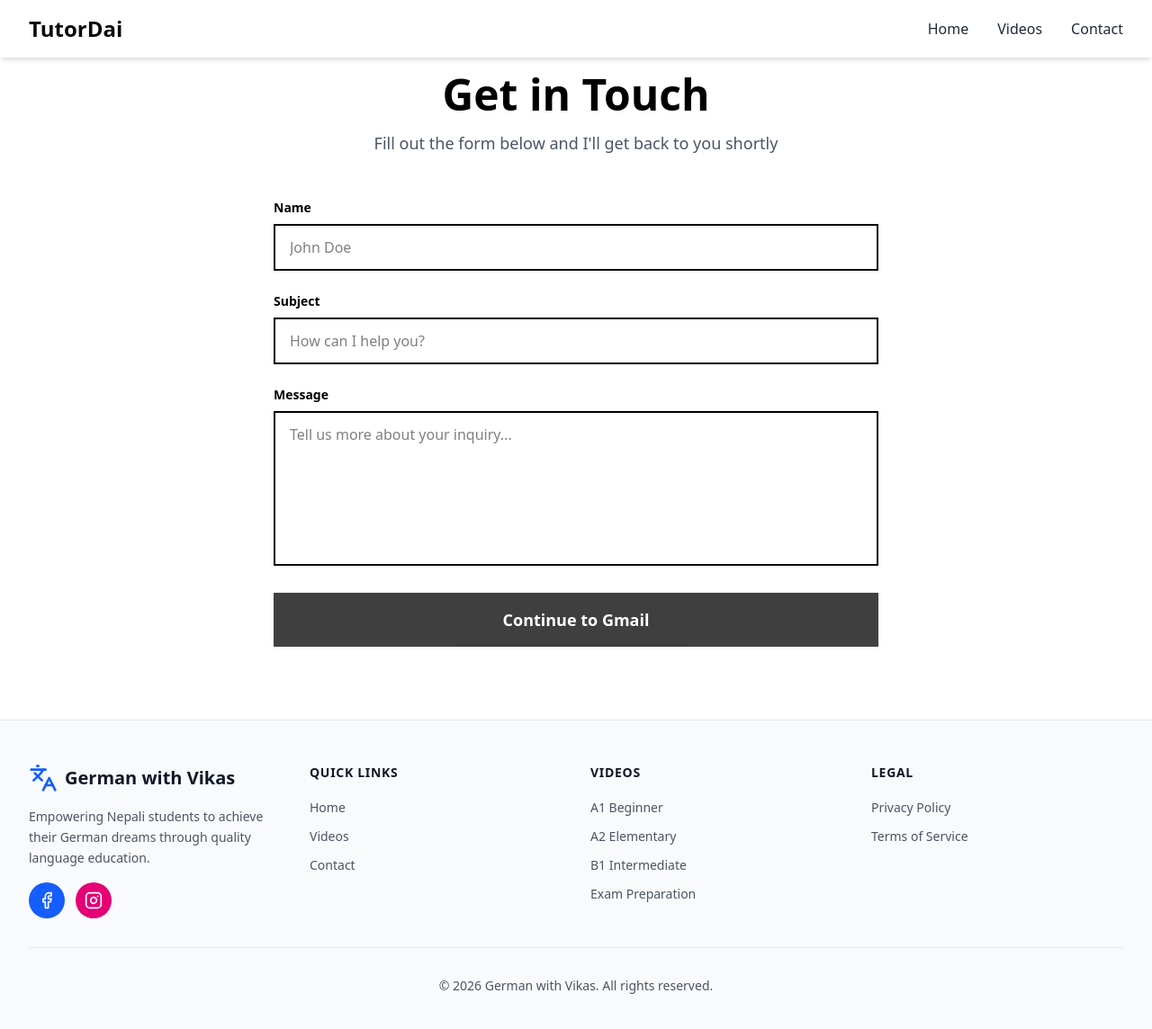
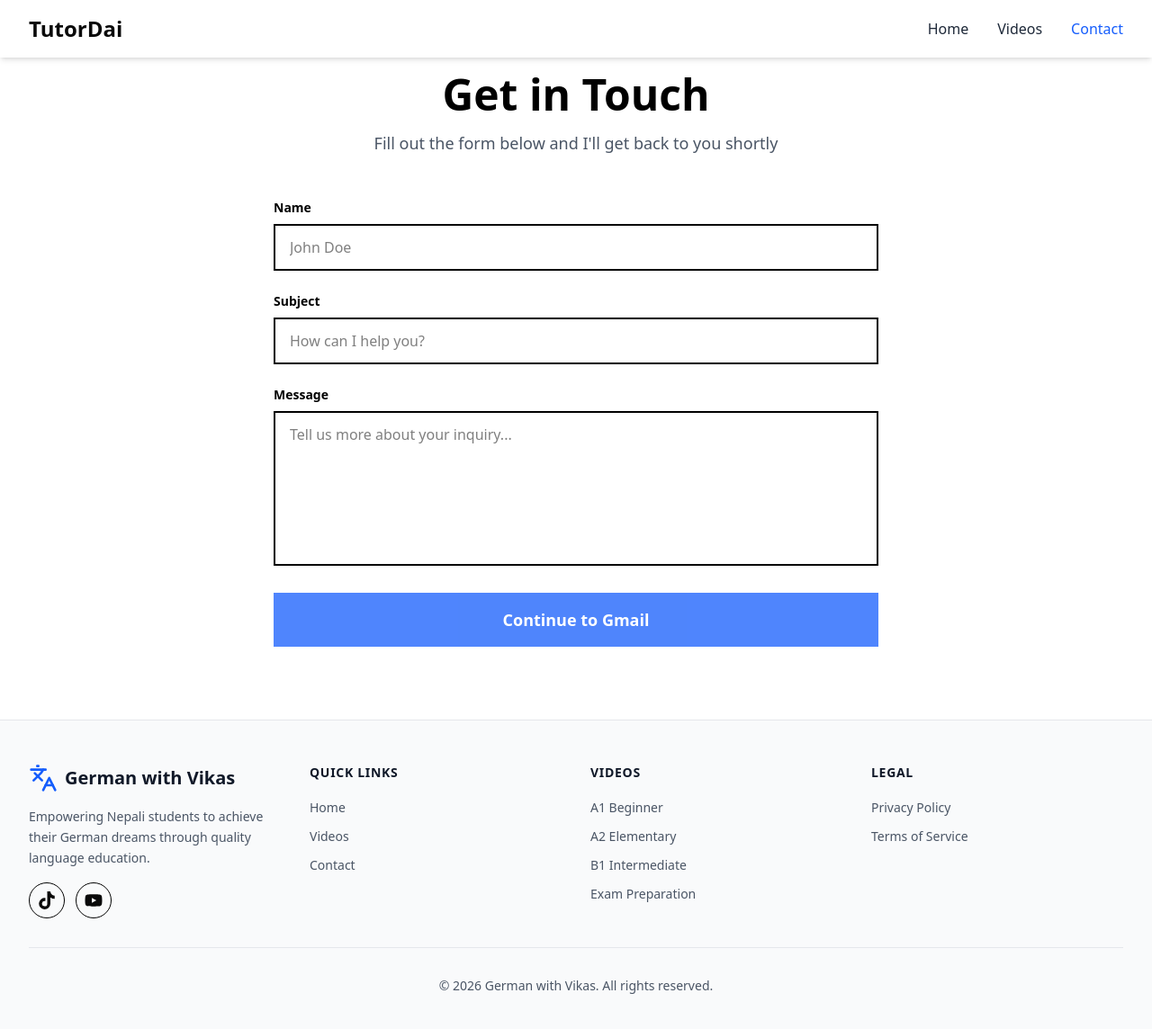
Before and after one commit to SuprimKhatri77/tutor-video, a Next.js app: page /contact in a window 1280 px wide. Shown: the top 1144 px of the page at 90% size. Built offline with nearby package versions, Linux system fonts and the light colour scheme.

Commit message:
Created a not found page, some responsive issues fixed, navbar smooth animation setup for small screen

```diff
--- a/components/Footer.tsx
+++ b/components/Footer.tsx
@@ -1,5 +1,6 @@
-import { Facebook, Instagram, Languages } from "lucide-react";
+import {  Languages } from "lucide-react";
 import Link from "next/link";
+import {  FaTiktok, FaYoutube } from "react-icons/fa";
 
 const Quick_Links_Items = [
   {
@@ -14,6 +15,29 @@ const Quick_Links_Items = [
   {
     label: "Contact",
     link: "/contact",
+  },
+];
+
+const Legal_Item_Links = [
+  {
+    label: "Privacy Policy",
+    link: "/privacy-policy",
+  },
+  {
+    label: "Terms of Service",
+    link: "/terms-of-service",
+  }
+];
+
+
+const Social_Items = [
+  {
+    link: "https://www.tiktok.com/@tutordai?is_from_webapp=1&sender_device=pc",
+    icon: FaTiktok,
+  },
+  {
+    link: "https://youtube.com/@tutordai?si=M6O0CwELOJgEROFv",
+    icon: FaYoutube,
   },
 ];
 
@@ -35,18 +59,20 @@ export const Footer = () => {
               quality language education.
             </p>
             <div className="flex space-x-3">
-              <a
-                href="#"
-                className="w-10 h-10  bg-blue-600 text-white rounded-full flex items-center justify-center transition"
+              {
+                Social_Items.map((item)=>{
+                const Icon = item.icon
+                return  <a
+                key={item.link}
+                href={item.link}
+                target="_blank"
+                rel="noopener noreferrer"
+                className="w-10 h-10  border-black border rounded-full flex items-center justify-center transition"
               >
-                <Facebook className="h-5 w-5" />
+                <Icon className="h-5 w-5" />
               </a>
-              <a
-                href="#"
-                className="w-10 h-10  bg-pink-600 text-white rounded-full flex items-center justify-center transition"
-              >
-                <Instagram className="h-5 w-5" />
-              </a>
+                })
+              }
             </div>
           </div>
 
@@ -116,22 +142,16 @@ export const Footer = () => {
               Legal
             </h3>
             <ul className="space-y-2">
-              <li>
-                <a
-                  href="#"
-                  className="text-gray-600 hover:text-blue-600 transition text-sm"
-                >
-                  Privacy Policy
-                </a>
-              </li>
-              <li>
-                <a
-                  href="#"
-                  className="text-gray-600 hover:text-blue-600 transition text-sm"
-                >
-                  Terms of Service
-                </a>
-              </li>
+              {Legal_Item_Links.map((item) => (
+                <li key={item.label}>
+                  <Link
+                    href={item.link}
+                    className="text-gray-600 hover:text-blue-600 transition text-sm"
+                  >
+                    {item.label}
+                  </Link>
+                </li>
+              ))}
             </ul>
           </div>
         </div>
--- a/components/Header.tsx
+++ b/components/Header.tsx
@@ -2,9 +2,11 @@
 import { useState } from "react";
 import { Menu, X } from "lucide-react";
 import Link from "next/link";
-import { motion } from "framer-motion";
+import { AnimatePresence, motion } from "framer-motion";
+import { usePathname } from "next/navigation";
+import { cn } from "@/lib/utils";
 const MotionLink = motion(Link);
-
+// for nav items keep the link as relative path , ( don't use / infront of link ) if use: it break the active nav item
 const NAV_ITEMS: { label: string; link: string }[] = [
   {
     label: "Home",
@@ -17,7 +19,7 @@ const NAV_ITEMS: { label: string; link: string }[] = [
 
   {
     label: "Contact",
-    link: "/contact",
+    link: "contact",
   },
 ];
 
@@ -26,6 +28,9 @@ export const Header = () => {
 
   const toggleMenu = () => setIsOpen(!isOpen);
 
+  const location = usePathname()
+  const currentPath = location.split("/")[1];
+  console.log(currentPath)
   return (
     <motion.header
       initial={{ y: -70 }}
@@ -45,7 +50,7 @@ export const Header = () => {
             <Link
               key={nav.label}
               href={nav.link}
-              className="relative text-gray-800 font-medium hover:text-blue-500 transition"
+              className={cn("text-gray-800 font-medium hover:text-blue-500 transition", nav.link.toLowerCase() === currentPath.toLowerCase() ? "text-blue-600": nav.label  === "Home" && currentPath === "" && "text-blue-600")}
             >
               {nav.label}
               <span className="absolute left-0 -bottom-1 w-0 h-0.5 bg-blue-500 transition-all group-hover:w-full"></span>
@@ -63,14 +68,18 @@ export const Header = () => {
       </div>
 
       {/* Mobile Menu */}
+      <AnimatePresence mode="wait">
+
       {isOpen && (
         <motion.div
-          initial={{ y: -200, opacity: 0 }}
-          animate={{ y: 0, opacity: 1 }}
+          initial={{ x: 200, opacity: 0 }}
+          animate={{ x: 0, opacity: 1 }}
+          exit={{x:200, opacity:0}}
           transition={{ duration: 0.4, ease: "easeIn" }}
           className="md:hidden bg-white/80  shadow-md"
+          key={"navbar"}
         >
-          <nav className="flex flex-col items-center space-y-4 py-4 backdrop-blur-md">
+          <nav className="flex flex-col items-center space-y-4 py-4 min-h-screen w-1/2 ml-auto backdrop-blur-sm">
             {NAV_ITEMS.map((nav, idx) => (
               <MotionLink
                 initial={{ opacity: 0, y: -5 }}
@@ -78,7 +87,7 @@ export const Header = () => {
                 transition={{ duration: 0.1 * idx, ease: "easeIn" }}
                 key={nav.label}
                 href={nav.link}
-                className="text-gray-800 font-medium hover:text-blue-500 transition"
+                className={cn("text-gray-800 font-medium hover:text-blue-500 transition", nav.link.toLowerCase() === currentPath.toLowerCase() ? "text-blue-600": nav.label  === "Home" && currentPath === "" && "text-blue-600")}
                 onClick={() => setIsOpen(false)}
               >
                 {nav.label}
@@ -87,6 +96,7 @@ export const Header = () => {
           </nav>
         </motion.div>
       )}
+      </AnimatePresence>
     </motion.header>
   );
 };
--- a/components/landing/About.tsx
+++ b/components/landing/About.tsx
@@ -12,13 +12,14 @@ export const About = () => {
               <div className="relative">
                 <div className="w-60 sm:w-72 h-60 sm:h-72 rounded-full overflow-hidden border-8 border-white shadow-2xl relative">
                   <div className="absolute inset-0 bg-linear-to-b from-black via-red-600 to-yellow-400"></div>
-                  <Image
+                  {/* NOTE:  replace with image provided by vikas dai */}
+                  {/* <Image
                     src="https://p19-common-sign-useastred.tiktokcdn-eu.com/tos-useast2a-avt-0068-euttp/5d7431fe4cbc45dadde899954e434e7f~tplv-tiktokx-cropcenter:1080:1080.jpeg?dr=14579&refresh_token=b45fa506&x-expires=1767873600&x-signature=oVZ6D6oiYbCt95JRVFS7mn%2BckCw%3D&t=4d5b0474&ps=13740610&shp=a5d48078&shcp=81f88b70&idc=my"
                     alt="German Tutor"
                     width={400}
                     height={400}
                     className="w-full h-full object-cover relative z-10"
-                  />
+                  /> */}
                 </div>
                 {/* Verified Badge */}
                 <div className="absolute bottom-2 right-2 bg-blue-500 rounded-full p-2 shadow-lg">
--- a/components/landing/Stats.tsx
+++ b/components/landing/Stats.tsx
@@ -7,7 +7,7 @@ export const Stats = () => {
   return (
     <section  className="py-16 px-4 sm:px-6 lg:px-8">
       <div className="max-w-7xl mx-auto">
-        <div className="grid lg:grid-cols-4 gap-12 items-center">
+        <div className="grid sm:grid-cols-2 lg:grid-cols-4 gap-12 items-center">
 
           {/* Stats */}
             <motion.div viewport={{once: true}} initial={{opacity: 0}} whileInView={{opacity:1}} transition={{duration: 0.6, ease: "easeIn"}}
--- a/components/landing/Testimonial.tsx
+++ b/components/landing/Testimonial.tsx
@@ -39,7 +39,7 @@ export const Testimonial = () => {
   return (
     <section
       id="testimonials"
-      className="py-16 px-4 sm:px-6 lg:px-8 bg-white"
+      className="py-16 px-4 sm:px-6 lg:px-8"
     >
       <div className="max-w-7xl mx-auto">
         {/* Heading */}
@@ -86,14 +86,14 @@ export const Testimonial = () => {
           </CarouselContent>
 
 {/* carousel for mobile */}
-          <div className="flex justify-center gap-4 mt-6 md:hidden">
+          <div className="flex justify-center gap-4 mt-6 ">
   <CarouselPrevious className="relative inset-0 "/>
   <CarouselNext className="relative inset-0" />
 </div>
 
           {/* Controls */}
-          <CarouselPrevious className="hidden md:flex" />
-          <CarouselNext className="hidden md:flex" />
+          {/* <CarouselPrevious className="hidden md:flex" />
+          <CarouselNext className="hidden md:flex" /> */}
         </Carousel>
       </div>
     </section>
--- a/modules/contact/contact-page.tsx
+++ b/modules/contact/contact-page.tsx
@@ -180,7 +180,7 @@ export default function ContactPage(): JSX.Element {
               formData.name === ""
             }
             type="submit"
-            className="w-full bg-black text-white py-4 px-6 font-semibold disabled:opacity-75 text-lg hover:bg-gray-800 transition-colors duration-200 focus:outline-none focus:ring-2 focus:ring-black focus:ring-offset-2"
+            className="w-full bg-blue-600 text-white py-4 px-6 font-semibold disabled:opacity-75 text-lg hover:bg-gray-800 transition-colors duration-200 focus:outline-none focus:ring-2 focus:ring-black focus:ring-offset-2"
           >
             Continue to Gmail
           </button>
--- a/package.json
+++ b/package.json
@@ -20,6 +20,7 @@
     "next": "16.1.1",
     "react": "19.2.3",
     "react-dom": "19.2.3",
+    "react-icons": "^5.5.0",
     "shadcn": "^3.6.3",
     "tailwind-merge": "^3.4.0",
     "xml2js": "^0.6.2"
```
Also changed, not shown: app/not-found.tsx (added, +58 -0 lines), 1 other file (tests, documents, lock files or other folders).
